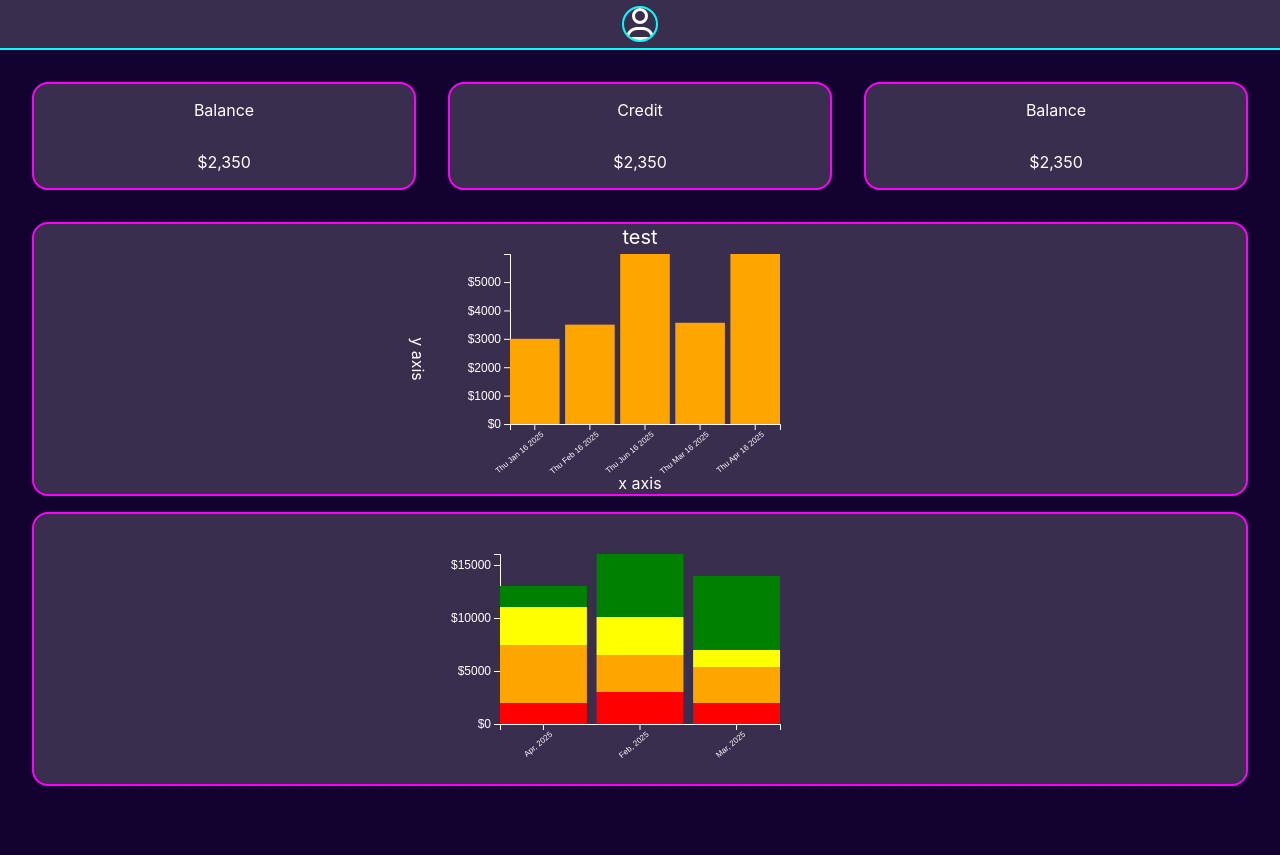
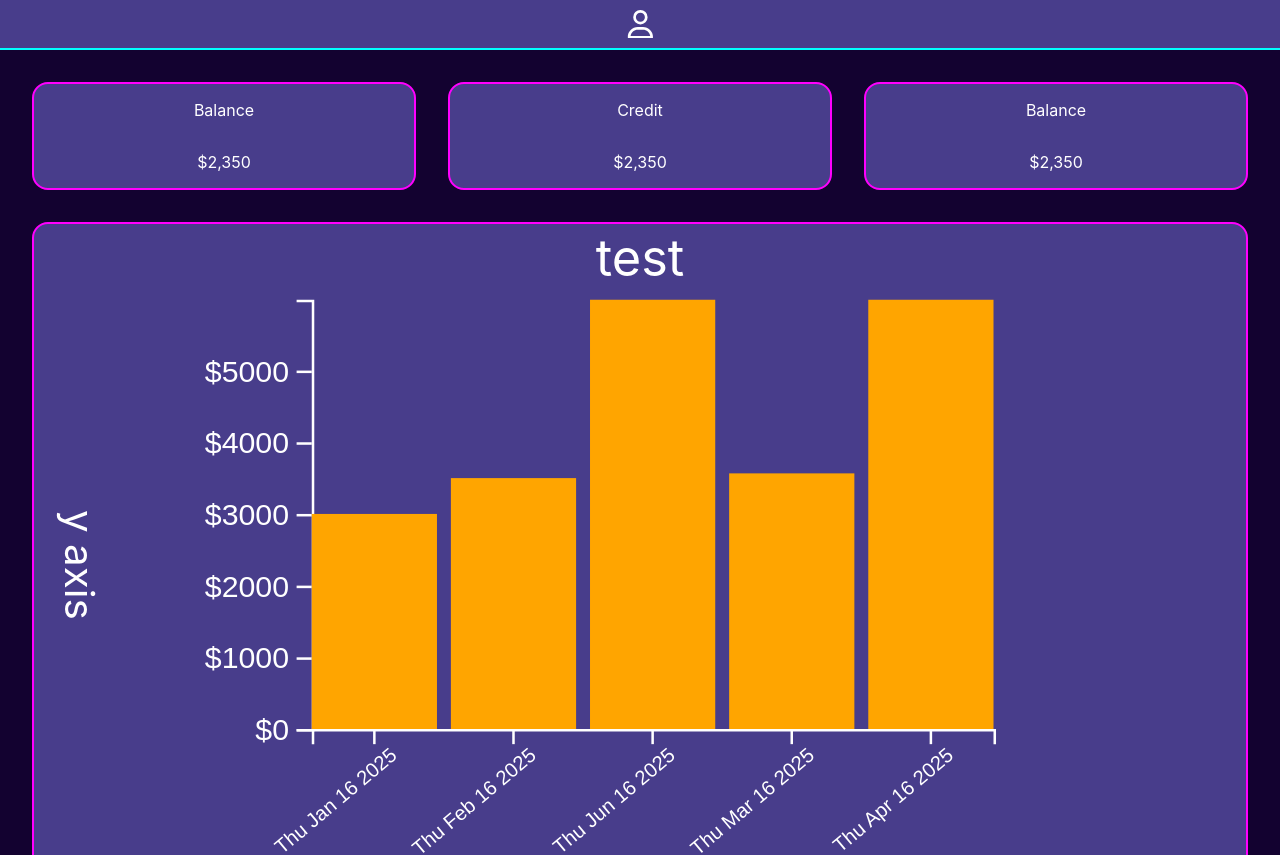
Before and after one commit to foxobyte/fffat_ui, a React (Create React App) app: page / in a window 1280 px wide. Shown: the top 855 px of the page. Before the commit the page ends 818 px from the top, so only its background shows below. Built offline with nearby package versions, Linux system fonts and the light colour scheme.

Commit message:
Icons n' Stuff

```diff
--- a/src/App.css
+++ b/src/App.css
@@ -2,9 +2,11 @@ html {
     height: 100vh;
     width: 100%;
     background-color: var(--primary-background-color-hex);
+    font-size: 1em;
 
     --nav-height: 3em;
-    --user-icon-size: 2em;
+    --icon-wrapper-size: calc(2.8em - 2px);
+    --icon-size: 1.8em;
     --nav-border-color: var(--primary-color-hex);
     color: var(--ui-text-color);
 }
@@ -26,12 +28,31 @@ html {
     border-top: 2px solid var(--primary-color-hex);
 }
 
-.nav-user-icon {
-    height: var(--user-icon-size);
-    width: var(--user-icon-size);
+.nav-icon-break {
+    height: calc(100% - 12px);
+    border: 1px solid black;
+}
+
+svg {
+    height: 100%;
+    width: 100%;
+}
+
+.nav-icon-link {
+    height: var(--icon-wrapper-size);
+    width: var(--icon-wrapper-size);
+    flex-direction: column;
+    margin: 4px;
+}
+
+.nav-icon {
+    height: var(--icon-size);
+    width: var(--icon-size);
     fill: white;
-    border-radius: 50%;
-    border: 2px solid var(--nav-border-color);
+}
+
+.nav-icon-text {
+    font-size: var(--text-small);
 }
 
 .content {
--- a/src/App.tsx
+++ b/src/App.tsx
@@ -7,6 +7,7 @@ import BarChart from './components/graphs/BarChart.tsx';
 import StackedBarChart from './components/graphs/StackedBarChart.tsx';
 import * as d3 from 'd3';
 import getDeviceType from './util/getDeviceType.ts';
+import NavIcon from './components/nav_icon/NavIcon.tsx';
 
 const App = () => {
     // console.log(navigator.userAgent)
@@ -17,20 +18,22 @@ const App = () => {
     const scheme = d3.schemeSet1;
     const device = getDeviceType();
 
-    useEffect(() => {
-        if (device === "Mobile") {
-            const content = document.getElementById('content');
-            content!.style.height = "calc(100% - (var(--nav-height) * 2))";
-        }
-    })
+    // useEffect(() => {
+    //     if (device === "Mobile") {
+    //         const content = document.getElementById('content');
+    //         content!.style.height = "calc(100% - (var(--nav-height) * 2))";
+    //     }
+    // })
 
     return (
         <>
             <nav className="nav-top flexc">
-                <svg className="nav-user-icon" xmlns="http://www.w3.org/2000/svg" viewBox="0 0 448 512">
-                    {/* <!--!Font Awesome Free 6.7.2 by @fontawesome - https://fontawesome.com License - https://fontawesome.com/license/free Copyright 2025 Fonticons, Inc.--> */}
-                    <path d="M304 128a80 80 0 1 0 -160 0 80 80 0 1 0 160 0zM96 128a128 128 0 1 1 256 0A128 128 0 1 1 96 128zM49.3 464l349.5 0c-8.9-63.3-63.3-112-129-112l-91.4 0c-65.7 0-120.1 48.7-129 112zM0 482.3C0 383.8 79.8 304 178.3 304l91.4 0C368.2 304 448 383.8 448 482.3c0 16.4-13.3 29.7-29.7 29.7L29.7 512C13.3 512 0 498.7 0 482.3z" />
-                </svg>
+                <div className="nav-icon-link flexc">
+                    <svg className="nav-icon flexc" xmlns="http://www.w3.org/2000/svg" viewBox="0 0 448 512">
+                        {/* <!--!Font Awesome Free 6.7.2 by @fontawesome - https://fontawesome.com License - https://fontawesome.com/license/free Copyright 2025 Fonticons, Inc.--> */}
+                        <path d="M304 128a80 80 0 1 0 -160 0 80 80 0 1 0 160 0zM96 128a128 128 0 1 1 256 0A128 128 0 1 1 96 128zM49.3 464l349.5 0c-8.9-63.3-63.3-112-129-112l-91.4 0c-65.7 0-120.1 48.7-129 112zM0 482.3C0 383.8 79.8 304 178.3 304l91.4 0C368.2 304 448 383.8 448 482.3c0 16.4-13.3 29.7-29.7 29.7L29.7 512C13.3 512 0 498.7 0 482.3z" />
+                    </svg>
+                </div>
             </nav>
             <div id="content" className="content vapor-wave-theme">
                 <div className="single-value-containers flexc">
@@ -91,7 +94,12 @@ const App = () => {
                 />
             </div>
             {device === 'Mobile' ?
-                <nav className="nav-bottom"></nav> : ""}
+                <nav className="nav-bottom flexc">
+                    <NavIcon icon="credit-card" text="credit" />
+                    <div className="nav-icon-break"></div>
+                    <NavIcon icon="money-bill" text="text" />
+                </nav> : ""
+            }
         </>
     );
 }
--- /dev/null
+++ b/src/components/nav_icon/NavIcon.tsx
@@ -0,0 +1,30 @@
+import React, { ReactSVG } from 'react';
+import creditCard from '../../icons/CreditCard.tsx';
+import buildingColumns from '../../icons/BuildingColumns.tsx';
+import moneyBill from '../../icons/MoneyBill.tsx';
+import Wallet from '../../icons/Wallet.tsx';
+
+interface NavIconProps {
+    icon: string,
+    text: string
+}
+
+const iconMap = {
+    "credit-card": creditCard(),
+    "building-columns": buildingColumns(),
+    "money-bill": moneyBill(),
+    "wallet": Wallet()
+}
+
+export default function NavIcon(props: NavIconProps) {
+    return(
+        <div className="nav-icon-link flexc">
+            <div className="nav-icon flexc">
+                {iconMap[props.icon]}
+            </div>
+            <div className="nav-icon-text">
+                {props.text}
+            </div>
+        </div>
+    )
+}
--- /dev/null
+++ b/src/icons/BuildingColumns.tsx
@@ -0,0 +1,10 @@
+import React from 'react';
+
+export default function buildingColumns() {
+    return(
+        <svg xmlns="http://www.w3.org/2000/svg" viewBox="0 0 512 512">
+            {/* <!--!Font Awesome Free 6.7.2 by @fontawesome - https://fontawesome.com License - https://fontawesome.com/license/free Copyright 2025 Fonticons, Inc.--> */}
+            <path d="M243.4 2.6l-224 96c-14 6-21.8 21-18.7 35.8S16.8 160 32 160l0 8c0 13.3 10.7 24 24 24l400 0c13.3 0 24-10.7 24-24l0-8c15.2 0 28.3-10.7 31.3-25.6s-4.8-29.9-18.7-35.8l-224-96c-8-3.4-17.2-3.4-25.2 0zM128 224l-64 0 0 196.3c-.6 .3-1.2 .7-1.8 1.1l-48 32c-11.7 7.8-17 22.4-12.9 35.9S17.9 512 32 512l448 0c14.1 0 26.5-9.2 30.6-22.7s-1.1-28.1-12.9-35.9l-48-32c-.6-.4-1.2-.7-1.8-1.1L448 224l-64 0 0 192-40 0 0-192-64 0 0 192-48 0 0-192-64 0 0 192-40 0 0-192zM256 64a32 32 0 1 1 0 64 32 32 0 1 1 0-64z"/>
+        </svg>
+    )
+}
--- /dev/null
+++ b/src/icons/CreditCard.tsx
@@ -0,0 +1,10 @@
+import React from 'react';
+
+export default function creditCard() {
+    return(
+        <svg xmlns="http://www.w3.org/2000/svg" viewBox="0 0 576 512">
+            {/* <!--!Font Awesome Free 6.7.2 by @fontawesome - https://fontawesome.com License - https://fontawesome.com/license/free Copyright 2025 Fonticons, Inc.--> */}
+            <path d="M64 32C28.7 32 0 60.7 0 96l0 32 576 0 0-32c0-35.3-28.7-64-64-64L64 32zM576 224L0 224 0 416c0 35.3 28.7 64 64 64l448 0c35.3 0 64-28.7 64-64l0-192zM112 352l64 0c8.8 0 16 7.2 16 16s-7.2 16-16 16l-64 0c-8.8 0-16-7.2-16-16s7.2-16 16-16zm112 16c0-8.8 7.2-16 16-16l128 0c8.8 0 16 7.2 16 16s-7.2 16-16 16l-128 0c-8.8 0-16-7.2-16-16z"/>
+        </svg>
+    )
+}
--- /dev/null
+++ b/src/icons/MoneyBill.tsx
@@ -0,0 +1,10 @@
+import React from 'react';
+
+export default function moneyBill() {
+    return(
+        <svg xmlns="http://www.w3.org/2000/svg" viewBox="0 0 576 512">
+            {/* <!--!Font Awesome Free 6.7.2 by @fontawesome - https://fontawesome.com License - https://fontawesome.com/license/free Copyright 2025 Fonticons, Inc.--> */}
+            <path d="M64 64C28.7 64 0 92.7 0 128L0 384c0 35.3 28.7 64 64 64l448 0c35.3 0 64-28.7 64-64l0-256c0-35.3-28.7-64-64-64L64 64zm64 320l-64 0 0-64c35.3 0 64 28.7 64 64zM64 192l0-64 64 0c0 35.3-28.7 64-64 64zM448 384c0-35.3 28.7-64 64-64l0 64-64 0zm64-192c-35.3 0-64-28.7-64-64l64 0 0 64zM288 160a96 96 0 1 1 0 192 96 96 0 1 1 0-192z"/>
+        </svg>
+    )
+}
--- /dev/null
+++ b/src/icons/Wallet.tsx
@@ -0,0 +1,10 @@
+import React from 'react';
+
+export default function Wallet() {
+    return(
+        <svg xmlns="http://www.w3.org/2000/svg" viewBox="0 0 512 512">
+            {/* <!--!Font Awesome Free 6.7.2 by @fontawesome - https://fontawesome.com License - https://fontawesome.com/license/free Copyright 2025 Fonticons, Inc.--> */}
+            <path d="M64 32C28.7 32 0 60.7 0 96L0 416c0 35.3 28.7 64 64 64l384 0c35.3 0 64-28.7 64-64l0-224c0-35.3-28.7-64-64-64L80 128c-8.8 0-16-7.2-16-16s7.2-16 16-16l368 0c17.7 0 32-14.3 32-32s-14.3-32-32-32L64 32zM416 272a32 32 0 1 1 0 64 32 32 0 1 1 0-64z"/>
+        </svg>
+    )
+}
--- a/src/theme.css
+++ b/src/theme.css
@@ -14,6 +14,9 @@
 
     --black-rock-hex: #130230;
     --black-rock-rgb: 19, 2, 48;
+
+    --dark-slate-blue-hex: #483D8B;
+    --dark-slate-blue-rgb: 72, 61, 139;
 
     --magenta-hex: #FF00FF;
     --magenta-rgb: 255, 0, 255;
@@ -40,6 +43,6 @@
     --secondary-background-color-rgb: var(--blue-rgb);
 
     --ui-border-color: var(--secondary-color-hex);
-    --ui-background-color: rgba(150,150,150,0.3);
+    --ui-background-color: var(--dark-slate-blue-hex);
     --ui-text-color: white;
 }
```
